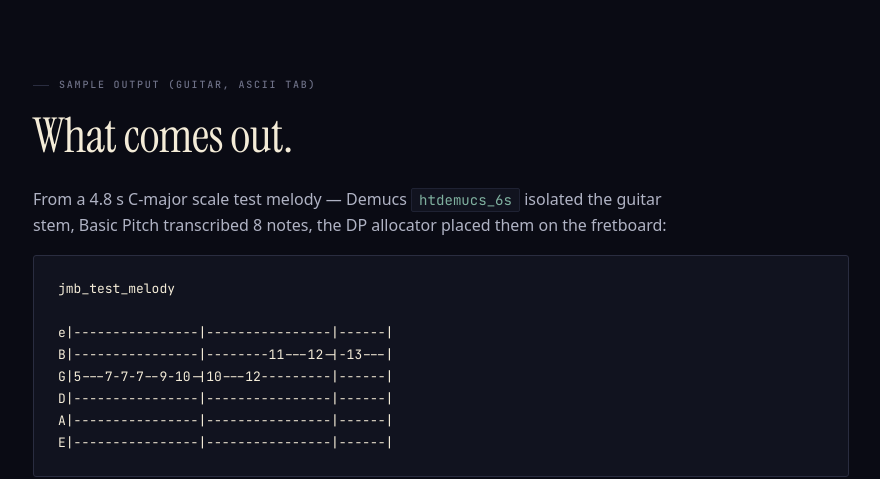
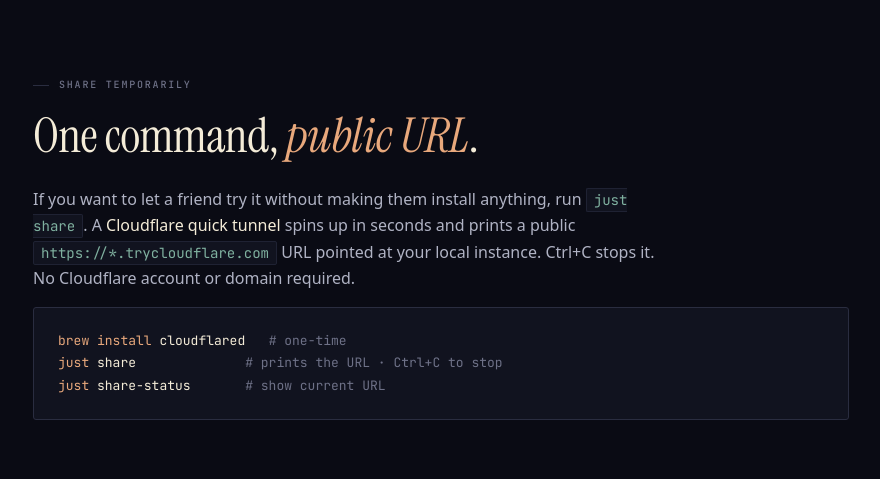
Before and after one commit to financewithphil/justins-magic-music-box, a plain HTML site: page docs/index.html in a window 1280 px wide. Shown: the part 2519-2998 px from the top of the page, without its empty margins (199-1079 px from the left). Drawn offline with Linux system fonts and the light colour scheme.

Commit message:
share: add Cloudflare quick-tunnel wrapper for one-shot public access
Option 2 from §15a (Distribution). Pure ephemeral tunnel — no
Cloudflare account, no domain, just a fresh
https://<random-words>.trycloudflare.com URL each invocation.

Components:
- scripts/share.sh: wraps `cloudflared tunnel --url`. Pre-checks the
  local API is up, refuses to double-launch, captures the URL into a
  clean banner, traps SIGINT for graceful shutdown so the local app
  keeps running when the tunnel stops.
- Justfile gains `share`, `share-status`, `share-stop` targets.
- README + landing page document the flow.

Verified end-to-end: tunnel comes up in ~3 s, registers at the
nearest Cloudflare PoP (atl15 from Atlanta), public HTTPS URL
returns 200 OK with the local /api/health JSON in 156 ms.

Co-Authored-By: Claude Opus 4.7 (1M context) <noreply@anthropic.com>

```diff
--- a/docs/index.html
+++ b/docs/index.html
@@ -367,6 +367,16 @@ footer a:hover { color: var(--accent); border-color: var(--accent); }
 <span class="cmd">just</span> dev      <span class="comment"># → http://127.0.0.1:8768</span></pre>
 </section>
 
+<!-- ───────── Share ───────── -->
+<section>
+  <span class="label">Share temporarily</span>
+  <h2>One command, <em>public URL</em>.</h2>
+  <p>If you want to let a friend try it without making them install anything, run <code class="inline">just share</code>. A <strong>Cloudflare quick tunnel</strong> spins up in seconds and prints a public <code class="inline">https://*.trycloudflare.com</code> URL pointed at your local instance. Ctrl+C stops it. No Cloudflare account or domain required.</p>
+  <pre class="code"><span class="cmd">brew install</span> cloudflared   <span class="comment"># one-time</span>
+<span class="cmd">just</span> share              <span class="comment"># prints the URL · Ctrl+C to stop</span>
+<span class="cmd">just</span> share-status       <span class="comment"># show current URL</span></pre>
+</section>
+
 <!-- ───────── Sample output ───────── -->
 <section>
   <span class="label">Sample output (guitar, ASCII tab)</span>
```
Also changed, not shown: 3 other files.
